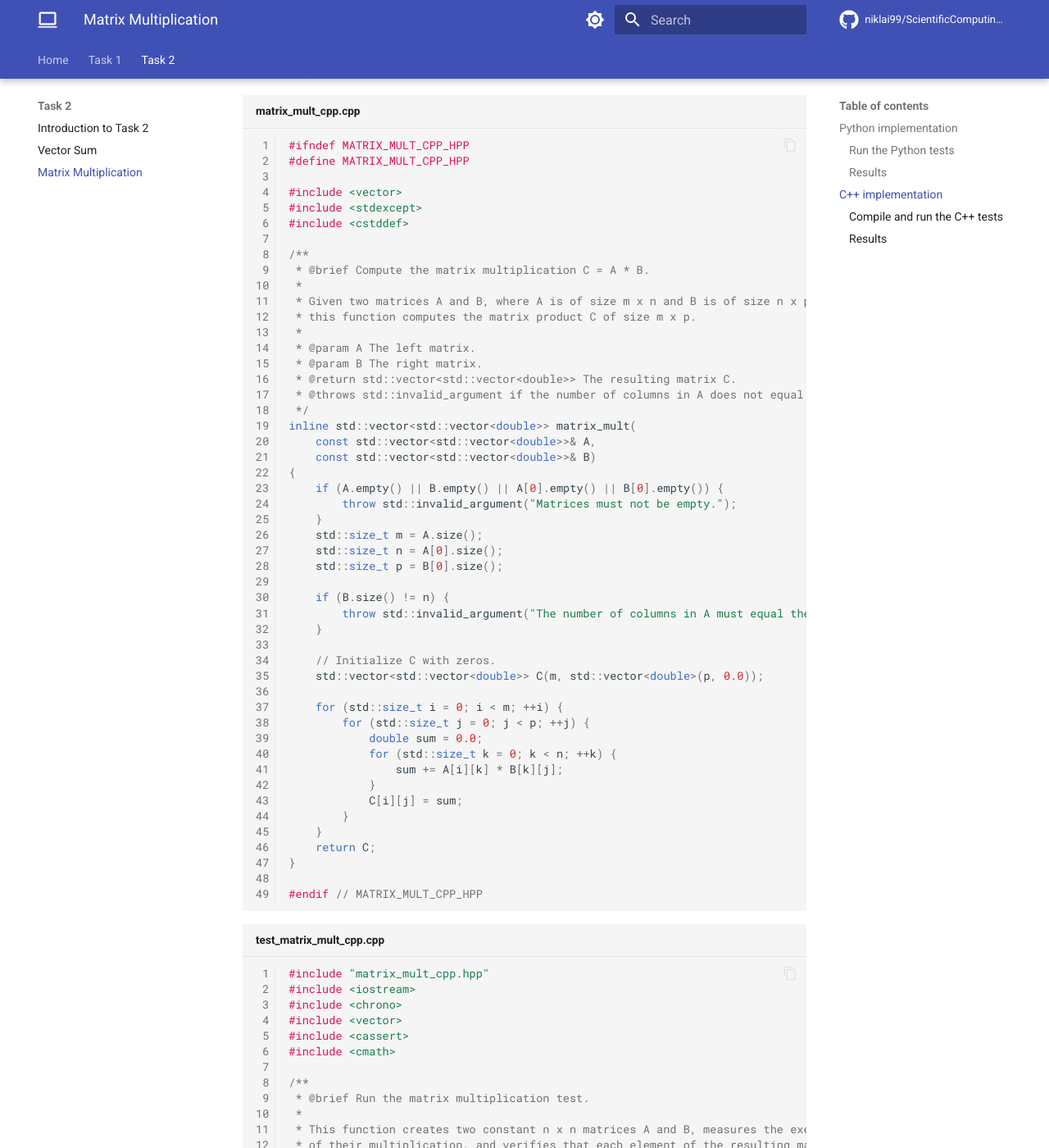
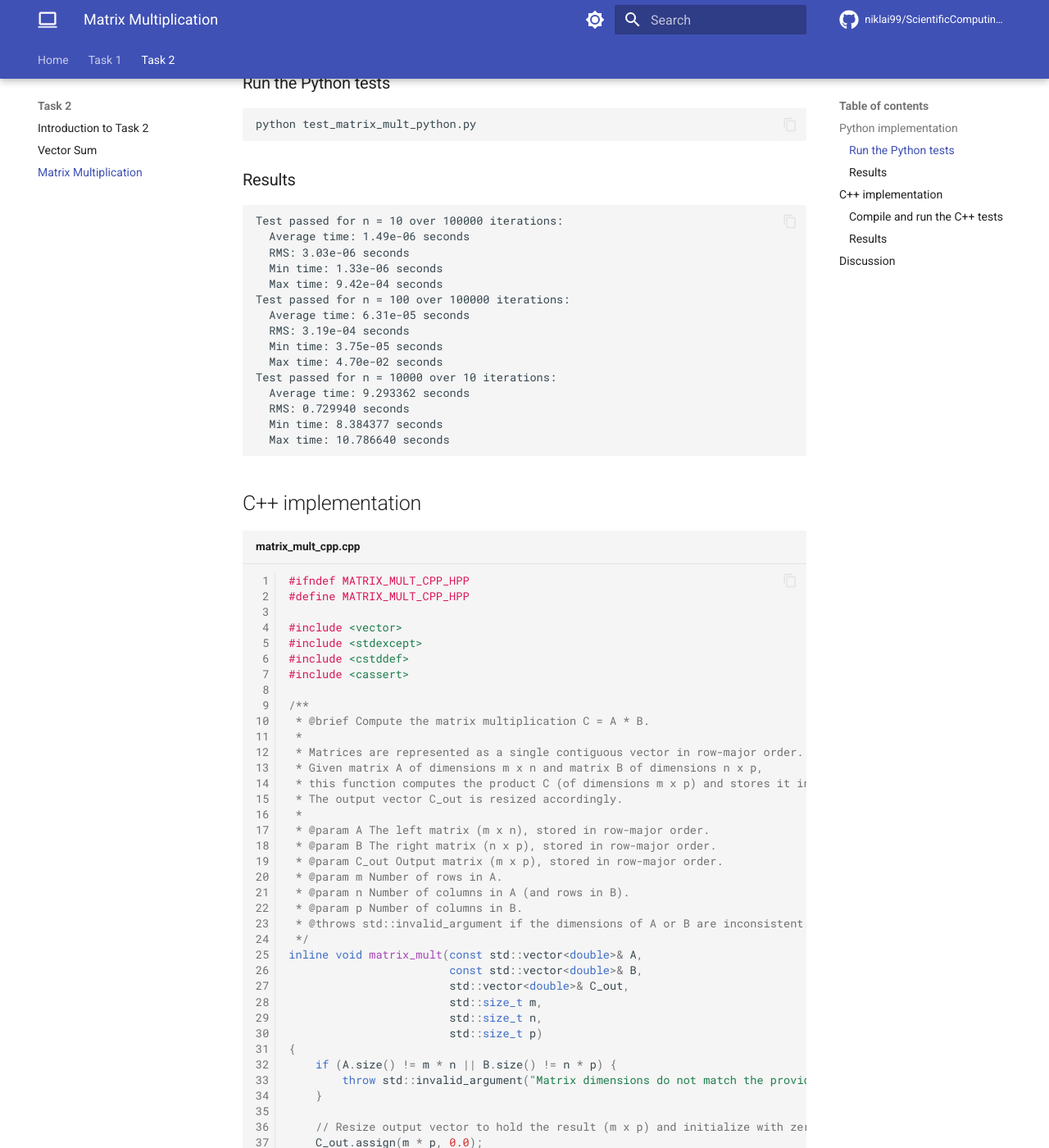
Before and after one commit to niklai99/ScientificComputing4Physics, an MkDocs documentation site: the page built from docs/task2/matrix_mult.md, in a window 1280 px wide and 1400 px high, scrolled down 2089 px. Shown: the whole window at 82% size. Built offline with MkDocs 1.6.1 and Material for MkDocs 9.7.7, drawn with Linux system fonts in a browser that asks for light colours; comment, search, counter and statistics services are not loaded; some of the changed text lies outside the part shown.

Commit message:
Update matrix multiplication doc

````diff
--- a/docs/task2/matrix_mult.md
+++ b/docs/task2/matrix_mult.md
@@ -6,13 +6,9 @@ $$
 C = A \times B \quad \text{with} \quad C_{ij} = \sum_{k=1}^{N} a_{ik} \, b_{kj},
 $$
 
-for constant matrices where every element of \(A\) equals 3 and every element of \(B\) equals the expected value. Hence, each element of \(C\) is expected to be:
+where $A$ is an $m \times n$ matrix, $B$ is an $n \times p$ matrix, and $C$ is the resulting $m \times p$ matrix.
 
-$$
-n \times (3 \times 7.1) = n \times 21.3.
-$$
-
-Test suites measure execution time and verify that the resulting matrix is correct.
+Test suites measure execution time and verify that the resulting matrix is correct. For simplicity, the matrices $A$ and $B$ square matrices with constant values.
 
 ---
 
@@ -42,39 +38,56 @@ def matrix_mult(A: np.ndarray, B: np.ndarray) -> np.ndarray:
 
 ```python linenums="1" title="test_matrix_mult_python.py"
 import time
+import math
 import numpy as np
 from matrix_mult_python import matrix_mult
 
-def run_matrix_mult_test(n: int):
+def run_matrix_mult_test(n: int, n_iter: int = 1):
     """
-    Run the matrix multiplication for n x n matrices, measure the execution time,
-    and verify that each element of C equals n * (a_val * b_val).
+    Run the matrix multiplication for n x n matrices, measure the execution time
+    over n_iter iterations, and verify that each element of C equals n * (a_val * b_val).
 
     Parameters:
         n (int): The dimension of the square matrices.
+        n_iter (int): The number of iterations for timing measurement (default is 1).
+
+    Raises:
+        AssertionError: If any element of the computed matrix does not match the expected value.
     """
     a_val = 3.0
     b_val = 7.1
-    expected_value = n * (a_val * b_val)  # Each element should equal n * 21.3.
-    tolerance = 1e-9
+    expected_value = n * (a_val * b_val)  # Each element should equal n * (a_val * b_val).
+    tolerance = 1e-7
 
     # Create constant matrices A and B of size (n, n)
     A = np.full((n, n), a_val)
     B = np.full((n, n), b_val)
 
-    start_time = time.perf_counter()
-    C = matrix_mult(A, B)
-    elapsed_time = time.perf_counter() - start_time
+    times = []
+    for i in range(n_iter):
+        start_time = time.perf_counter()
+        C = matrix_mult(A, B)
+        elapsed_time = time.perf_counter() - start_time
+        times.append(elapsed_time)
 
-    if not np.allclose(C, expected_value, atol=tolerance):
-        raise AssertionError(f"Test failed for n = {n}")
+        if not np.allclose(C, expected_value, atol=tolerance):
+            raise AssertionError(f"Test failed for n = {n} on iteration {i+1}")
 
-    print(f"Test passed for n = {n} in {elapsed_time:.6f} seconds.")
+    avg_time = sum(times) / n_iter
+    rms_time = math.sqrt(sum((t - avg_time) ** 2 for t in times) / n_iter)
+    min_time = min(times)
+    max_time = max(times)
+
+    print(f"Test passed for n = {n} over {n_iter} iterations:")
+    print(f"  Average time: {avg_time:.6f} seconds")
+    print(f"  RMS: {rms_time:.6f} seconds")
+    print(f"  Min time: {min_time:.6f} seconds")
+    print(f"  Max time: {max_time:.6f} seconds")
 
 def main():
-    run_matrix_mult_test(10)
-    run_matrix_mult_test(100)
-    run_matrix_mult_test(10000)
+    run_matrix_mult_test(10, n_iter=100)
+    run_matrix_mult_test(100, n_iter=100)
+    run_matrix_mult_test(10000, n_iter=10)
 
 if __name__ == '__main__':
     main()
@@ -88,7 +101,23 @@ python test_matrix_mult_python.py
 
 ### Results
 
-asd
+```
+Test passed for n = 10 over 100000 iterations:
+  Average time: 1.49e-06 seconds
+  RMS: 3.03e-06 seconds
+  Min time: 1.33e-06 seconds
+  Max time: 9.42e-04 seconds
+Test passed for n = 100 over 100000 iterations:
+  Average time: 6.31e-05 seconds
+  RMS: 3.19e-04 seconds
+  Min time: 3.75e-05 seconds
+  Max time: 4.70e-02 seconds
+Test passed for n = 10000 over 10 iterations:
+  Average time: 9.293362 seconds
+  RMS: 0.729940 seconds
+  Min time: 8.384377 seconds
+  Max time: 10.786640 seconds
+```
 
 ## C++ implementation
 
@@ -99,46 +128,47 @@ asd
 #include <vector>
 #include <stdexcept>
 #include <cstddef>
+#include <cassert>
 
 /**
  * @brief Compute the matrix multiplication C = A * B.
  *
- * Given two matrices A and B, where A is of size m x n and B is of size n x p,
- * this function computes the matrix product C of size m x p.
+ * Matrices are represented as a single contiguous vector in row-major order.
+ * Given matrix A of dimensions m x n and matrix B of dimensions n x p,
+ * this function computes the product C (of dimensions m x p) and stores it in C_out.
+ * The output vector C_out is resized accordingly.
  *
- * @param A The left matrix.
- * @param B The right matrix.
- * @return std::vector<std::vector<double>> The resulting matrix C.
- * @throws std::invalid_argument if the number of columns in A does not equal the number of rows in B.
+ * @param A The left matrix (m x n), stored in row-major order.
+ * @param B The right matrix (n x p), stored in row-major order.
+ * @param C_out Output matrix (m x p), stored in row-major order.
+ * @param m Number of rows in A.
+ * @param n Number of columns in A (and rows in B).
+ * @param p Number of columns in B.
+ * @throws std::invalid_argument if the dimensions of A or B are inconsistent.
  */
-inline std::vector<std::vector<double>> matrix_mult(
-    const std::vector<std::vector<double>>& A,
-    const std::vector<std::vector<double>>& B)
+inline void matrix_mult(const std::vector<double>& A,
+                        const std::vector<double>& B,
+                        std::vector<double>& C_out,
+                        std::size_t m,
+                        std::size_t n,
+                        std::size_t p)
 {
-    if (A.empty() || B.empty() || A[0].empty() || B[0].empty()) {
-        throw std::invalid_argument("Matrices must not be empty.");
-    }
-    std::size_t m = A.size();
-    std::size_t n = A[0].size();
-    std::size_t p = B[0].size();
-
-    if (B.size() != n) {
-        throw std::invalid_argument("The number of columns in A must equal the number of rows in B.");
+    if (A.size() != m * n || B.size() != n * p) {
+        throw std::invalid_argument("Matrix dimensions do not match the provided sizes.");
     }
 
-    // Initialize C with zeros.
-    std::vector<std::vector<double>> C(m, std::vector<double>(p, 0.0));
+    // Resize output vector to hold the result (m x p) and initialize with zeros.
+    C_out.assign(m * p, 0.0);
 
+    // Use loop reordering to improve cache locality.
     for (std::size_t i = 0; i < m; ++i) {
-        for (std::size_t j = 0; j < p; ++j) {
-            double sum = 0.0;
-            for (std::size_t k = 0; k < n; ++k) {
-                sum += A[i][k] * B[k][j];
+        for (std::size_t k = 0; k < n; ++k) {
+            double a_ik = A[i * n + k];
+            for (std::size_t j = 0; j < p; ++j) {
+                C_out[i * p + j] += a_ik * B[k * p + j];
             }
-            C[i][j] = sum;
         }
     }
-    return C;
 }
 
 #endif // MATRIX_MULT_CPP_HPP
@@ -151,61 +181,146 @@ inline std::vector<std::vector<double>> matrix_mult(
 #include <vector>
 #include <cassert>
 #include <cmath>
+#include <numeric>    // For std::accumulate
+#include <algorithm>  // For std::min_element and std::max_element
 
 /**
  * @brief Run the matrix multiplication test.
  *
- * This function creates two constant n x n matrices A and B, measures the execution time
- * of their multiplication, and verifies that each element of the resulting matrix C equals n * (a_val * b_val)
- * within a small tolerance.
+ * This function creates two constant n x n matrices A and B (stored as contiguous vectors),
+ * measures the execution time of their multiplication over n_iter iterations, and verifies that
+ * each element of the resulting matrix equals n * (a_val * b_val) within a small tolerance.
  *
  * @param n The dimension of the square matrices.
+ * @param n_iter The number of iterations for timing measurement.
  */
-void run_matrix_mult_test(std::size_t n) {
+void run_matrix_mult_test(std::size_t n, int n_iter = 1) {
     const double a_val = 3.0;
     const double b_val = 7.1;
-    const double expected_value = n * (a_val * b_val);  // Each element should equal n * 21.3.
-    const double tolerance = 1e-9;
+    const double expected_value = n * (a_val * b_val);  // Expected value: n * (a_val * b_val)
+    const double tolerance = 1e-7;
 
-    // Create constant matrices A and B of size n x n.
-    std::vector<std::vector<double>> A(n, std::vector<double>(n, a_val));
-    std::vector<std::vector<double>> B(n, std::vector<double>(n, b_val));
+    // Create matrices A and B as contiguous vectors in row-major order.
+    std::vector<double> A(n * n, a_val);
+    std::vector<double> B(n * n, b_val);
 
-    auto start = std::chrono::high_resolution_clock::now();
-    auto C = matrix_mult(A, B);
-    auto end = std::chrono::high_resolution_clock::now();
-    std::chrono::duration<double> elapsed = end - start;
+    // Pre-allocate the output matrix to be reused.
+    std::vector<double> C;
+    std::vector<double> times;
+    times.reserve(n_iter);
 
-    for (std::size_t i = 0; i < C.size(); ++i) {
-        for (std::size_t j = 0; j < C[i].size(); ++j) {
-            assert(std::fabs(C[i][j] - expected_value) < tolerance && "Element does not match expected value.");
+    for (int iter = 0; iter < n_iter; ++iter) {
+        auto start = std::chrono::high_resolution_clock::now();
+        matrix_mult(A, B, C, n, n, n);
+        auto end = std::chrono::high_resolution_clock::now();
+        std::chrono::duration<double> elapsed = end - start;
+        times.push_back(elapsed.count());
+
+        // Verify that each element in C is as expected.
+        for (const auto& v : C) {
+            assert(std::fabs(v - expected_value) < tolerance && "Element does not match expected value.");
         }
     }
-    std::cout << "Test passed for n = " << n << " in " << elapsed.count() << " seconds." << std::endl;
+
+    // Compute statistics: average, RMS, minimum, and maximum times.
+    double sum = std::accumulate(times.begin(), times.end(), 0.0);
+    double avg_time = sum / n_iter;
+
+    double sq_sum = 0.0;
+    for (double t : times) {
+        sq_sum += (t - avg_time) * (t - avg_time);
+    }
+    double rms_time = std::sqrt(sq_sum / n_iter);
+
+    double min_time = *std::min_element(times.begin(), times.end());
+    double max_time = *std::max_element(times.begin(), times.end());
+
+    std::cout << "Test passed for n = " << n << " over " << n_iter << " iterations:" << std::endl;
+    std::cout << "  Average time: " << avg_time << " seconds" << std::endl;
+    std::cout << "  RMS: " << rms_time << " seconds" << std::endl;
+    std::cout << "  Min time: " << min_time << " seconds" << std::endl;
+    std::cout << "  Max time: " << max_time << " seconds" << std::endl;
 }
 
 int main() {
-    run_matrix_mult_test(10);
-    run_matrix_mult_test(100);
-    run_matrix_mult_test(10000);
+    // Run tests for different matrix sizes.
+    run_matrix_mult_test(10, 100);
+    run_matrix_mult_test(100, 100);
+    run_matrix_mult_test(10000, 5);
     return 0;
 }
 ```
 
 ### Compile and run the C++ tests
 
-1. Compile the C++ code:
+=== "Without optimization flags"
 
-    ```bash
-    g++ -std=c++11 test_matrix_mult_cpp.cpp -o test_matrix_mult_cpp
-    ```
+    1. Compile the C++ code:
 
-2. Run the executable:
+        ```bash
+        g++ -O0 -std=c++11 test_matrix_mult_cpp.cpp -o test_matrix_mult_cpp
+        ```
 
-    ```bash
-    ./test_matrix_mult_cpp
-    ```
+    2. Run the executable:
+
+        ```bash
+        ./test_vector_sum_cpp
+        ```
+
+=== "With optimization flags"
+
+    1. Compile the C++ code:
+
+        ```bash
+        g++ -O3 -std=c++11 test_matrix_mult_cpp.cpp -o test_matrix_mult_cpp
+        ```
+
+    2. Run the executable:
+
+        ```bash
+        ./test_vector_sum_cpp
+        ```
 
 ### Results
 
-asd
+=== "Without optimization flags"
+
+    ```
+    Test passed for n = 10 over 100000 iterations:
+      Average time: 3.29334e-06 seconds
+      RMS: 8.93811e-07 seconds
+      Min time: 3e-06 seconds
+      Max time: 5.75e-05 seconds
+    Test passed for n = 100 over 100000 iterations:
+      Average time: 0.00281444 seconds
+      RMS: 0.000374047 seconds
+      Min time: 0.00254553 seconds
+      Max time: 0.0354478 seconds
+    ```
+
+=== "With optimization flags"
+
+    ```
+    Test passed for n = 10 over 100000 iterations:
+      Average time: 3.67979e-07 seconds
+      RMS: 3.14219e-07 seconds
+      Min time: 2.08e-07 seconds
+      Max time: 3.9334e-05 seconds
+    Test passed for n = 100 over 100000 iterations:
+      Average time: 0.000100926 seconds
+      RMS: 4.28775e-05 seconds
+      Min time: 9.5166e-05 seconds
+      Max time: 0.010053 seconds
+    Test passed for n = 10000 over 5 iterations:
+      Average time: 216.812 seconds
+      RMS: 0.961168 seconds
+      Min time: 215.852 seconds
+      Max time: 218.019 seconds
+    ```
+
+
+## Discussion
+
+The plot below compares the average execution times (with RMS error bars) for the matrix multiplication operation across three implementations.
+
+![matrix_mult_performance](./fig/matrix_mult_performance.png)
````
Also changed, not shown: docs/task2/vector_sum.md (+0 -1 lines), docs/task2/fig/matrix_mult_performance.png (added).
